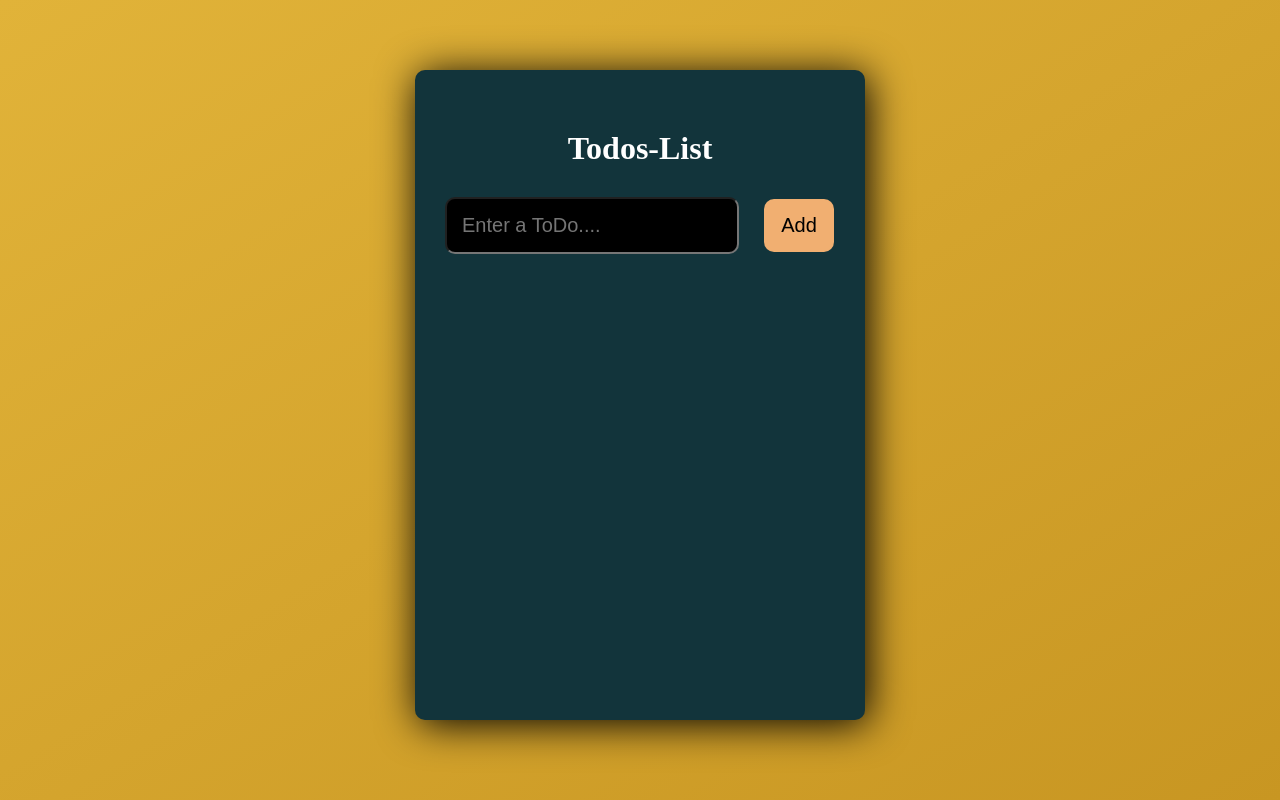
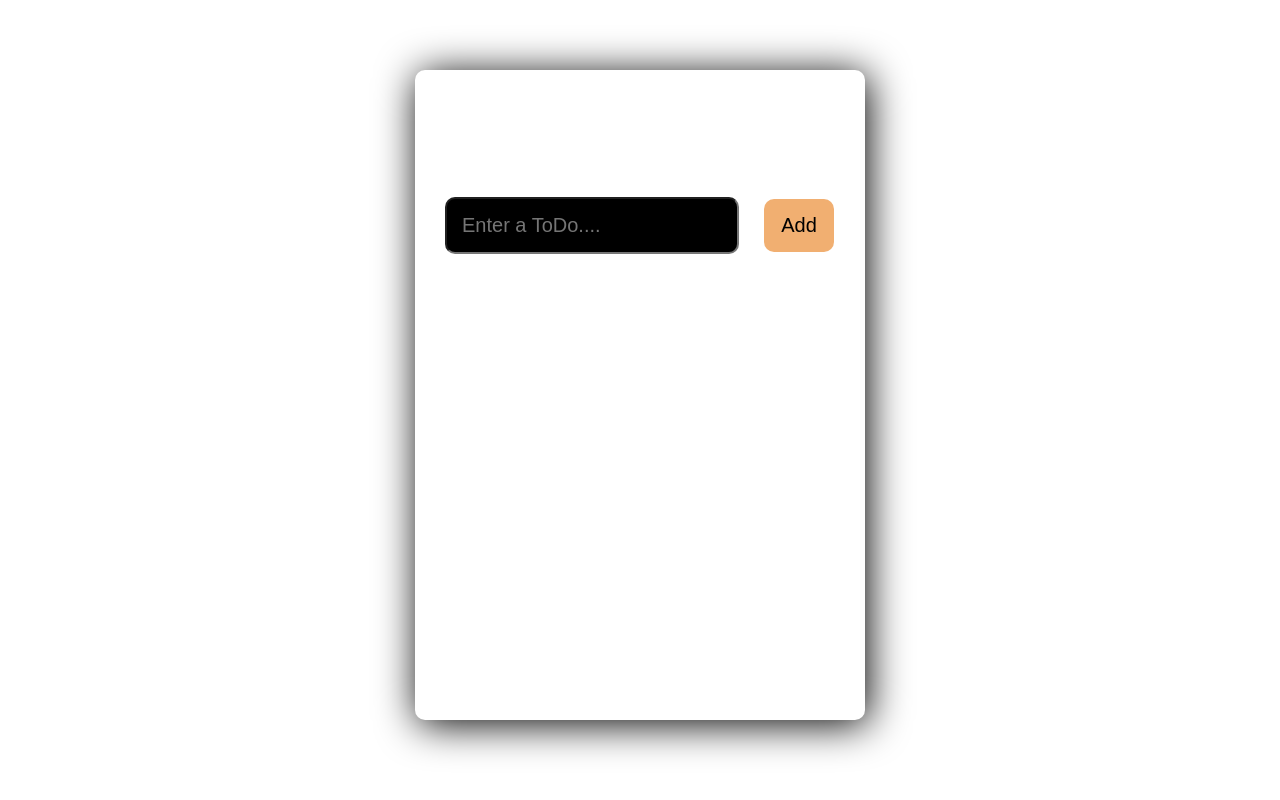
Before and after one commit to devacunetixtech/reactTodoApp, a React (Create React App) app: page / in a window 1280 px wide. Built offline with nearby package versions, Linux system fonts and the light colour scheme.

Commit message:
color change

```diff
--- a/src/App.css
+++ b/src/App.css
@@ -8,10 +8,10 @@
   align-items:center;
   justify-content:center;
   min-height:100vh;
-  background:linear-gradient(to right bottom, #e1b339, #c89622);
+  /* background:linear-gradient(to right bottom, #e1b339, #c89622); */
 }
 .app-wrapper{
-  background-color:#12343b;
+  background-color:dark-cyan;
   min-width:450px;
   min-height:650px;
   padding:30px;
```
